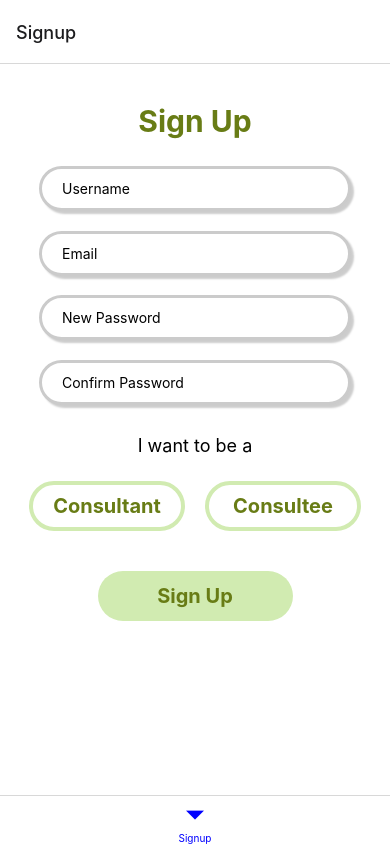
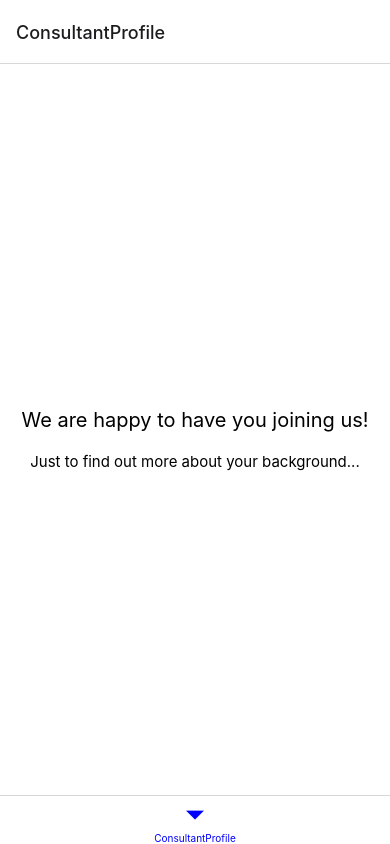
Before and after one commit to itsjerryho/safe-haven, a React Native app: screen /ConsultantProfile in a window 390 px wide. Built offline with nearby package versions, Linux system fonts and the light colour scheme.

Commit message:
sign up page

```diff
--- a/App.js
+++ b/App.js
@@ -3,8 +3,10 @@ import React from 'react';
 import { createBottomTabNavigator } from '@react-navigation/bottom-tabs';
 import { NavigationContainer } from '@react-navigation/native';
 import { StyleSheet, Text, View } from 'react-native';
-import WelcomePage from './Welcome'
-import SignupPage from './Signup'
+import WelcomePage from './Welcome';
+import SignupPage from './Signup';
+import ConsultantProfile from './ConsultantProfile';
+
 
 export default function App() {
   const Tab = createBottomTabNavigator();
@@ -26,8 +28,10 @@ export default function App() {
           inactiveTintColor: "gray",
         }}
       >
-        {/* <Tab.Screen name="Welcome" component={WelcomePage} /> */}
-        <Tab.Screen name="Signup" component={SignupPage} />
+        {/* <Tab.Screen name="Welcome" component={WelcomePage} />
+        <Tab.Screen name="Signup" component={SignupPage} /> */}
+        <Tab.Screen name="ConsultantProfile" component={ConsultantProfile} />
+
 
       </Tab.Navigator>
     </NavigationContainer>
--- a/ConsultantProfile.js
+++ b/ConsultantProfile.js
@@ -6,18 +6,9 @@ const ConsultantProfile = () => {
 
     return(
         <View style={styles.container}>
-            <Text style={styles.welcomeText}>Welcome to Safe Haven</Text>
-            <Image style={styles.logo} source={require('./assets/crafts.png')}/>
-            <TouchableOpacity
-                onPress={() => {
-                    console.log("pressed")
-                }}
-                style={styles.signUpButton}
-            >
-                <Text style={styles.signUpText}>Sign Up</Text>
-            </TouchableOpacity>
-            <Text style={styles.loginText}>Already have an account?</Text>
-            <TouchableOpacity style={styles.loginButton}><Text style={styles.underlinedText}>Login here</Text></TouchableOpacity>
+            <Text style={styles.title}>We are happy to have you joining us!</Text>
+            <Text style={styles.subtitle}>Just to find out more about your background...</Text>
+
         </View>
     );
 
@@ -29,56 +20,20 @@ const styles = StyleSheet.create({
         justifyContent: 'center',
         alignItems: 'center',
         flexDirection: 'column',
-        backgroundColor: '#D1EBB1',
+        backgroundColor: 'white',
         width: '100%',
         height: '100%'
     },
 
-    welcomeText: {
-        fontSize: 25,
+    title: {
+        fontSize: 20,
         margin: 20,
-        marginBottom: 70
     },
 
-    logo: {
-    height: 230,
-    width: 230,
-    marginBottom: 50
-
+    subtitle: {
+        fontSize: 15,
     },
 
-    signUpButton: {
-        width: '50%',
-        height: 40,
-        borderRadius: 20,
-        backgroundColor: '#C4C4E8',
-        display: 'flex',
-        justifyContent: 'center',
-        alignItems: 'center',
-        padding: 10,
-        margin: 20,
-        textAlign: 'center'
-    },
-
-    signUpText: {
-    fontSize: 16,
-    fontWeight: 'bold',
-    color: '#59599D'
-    },
-
-    loginText: {
-    marginTop: 20,
-    fontSize: 15
-    },
-
-    loginButton: {
-
-    },
-
-    underlinedText: {
-    fontSize: 15,
-    textDecorationLine: 'underline'
-    }
 });
 
 export default ConsultantProfile;
--- a/Welcome.js
+++ b/Welcome.js
@@ -1,8 +1,9 @@
+import { NavigationContainer } from "@react-navigation/native";
 import React, { Component } from "react";
 import { TouchableWithoutFeedback, Keyboard } from "react-native";
 import { View, Text, TextInput, StyleSheet, Image, TouchableOpacity } from "react-native";
 
-const Welcome = () => {
+const Welcome = ({navigation, route}) => {
 
     return(
         <View style={styles.container}>
@@ -11,6 +12,7 @@ const Welcome = () => {
             <TouchableOpacity
                 onPress={() => {
                     console.log("pressed")
+                    navigation.navigate("Signup")
                 }}
                 style={styles.signUpButton}
             >
```
